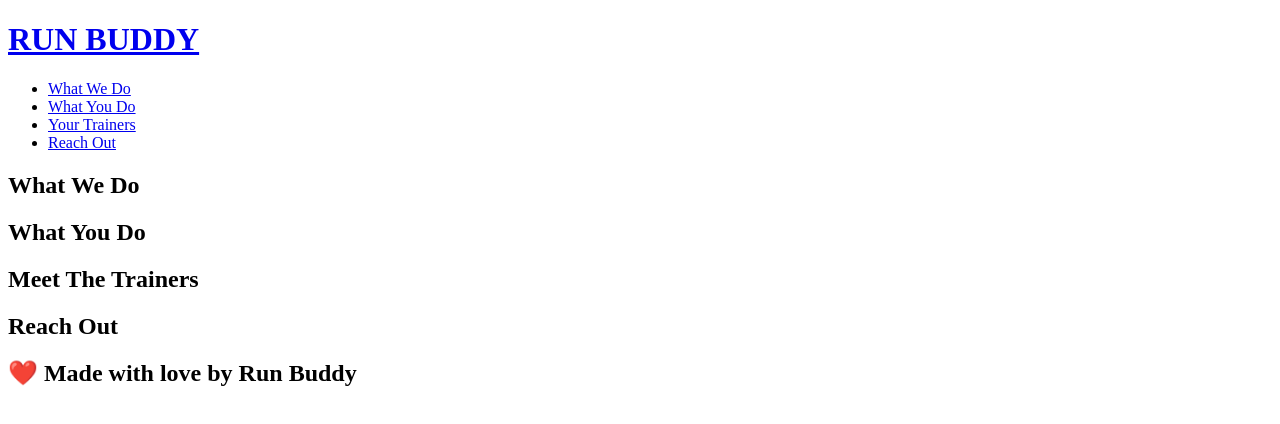
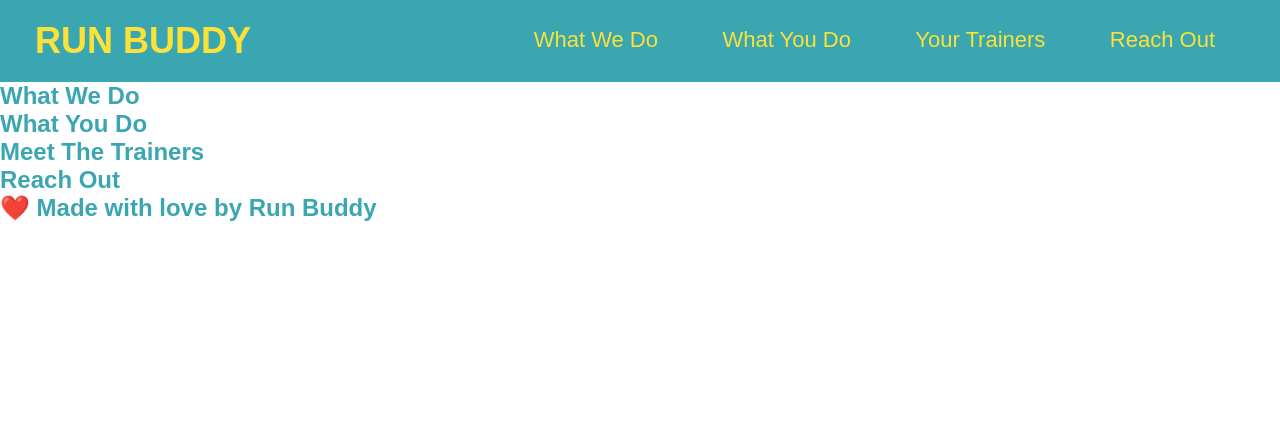
Before and after one commit to leylaarc/run-buddy, a plain HTML site: page index.html in a window 1280 px wide. Drawn offline with Linux system fonts and the light colour scheme.

Commit message:
<message-that-describes-the-commit>

```diff
--- /dev/null
+++ b/assets/css/style.css
@@ -0,0 +1,39 @@
+* {
+    margin: 0;
+    padding: 0;
+}
+
+body {
+    color: #39a6b2;
+    font-family: Arial, Helvetica, sans-serif;
+}
+header {
+    padding: 20px 35px;
+    background-color: #39a6b2;
+}
+header h1 {
+    font-weight: bold;
+    font-size: 36px;
+    color: #fce138;
+    margin: 0;
+    display: inline;
+}
+header a {
+    text-decoration: none;
+    color: #fce138
+}
+
+header nav {
+    float: right;
+    margin: 7px 0;
+}
+
+header nav ul li {
+    display: inline;
+}
+
+header nav ul li a {
+    margin: 0 30px;
+    font-weight: lighter;
+    font-size: 22px;
+}
--- a/index.html
+++ b/index.html
@@ -3,6 +3,7 @@
     <head>
         <meta charset="UTF-8" />
         <title>Run Buddy</title>
+        <link rel="stylesheet" href="./assets/css/style.css" />
     </head>
 
   <body>
```
Also changed, not shown: 3 other files.
